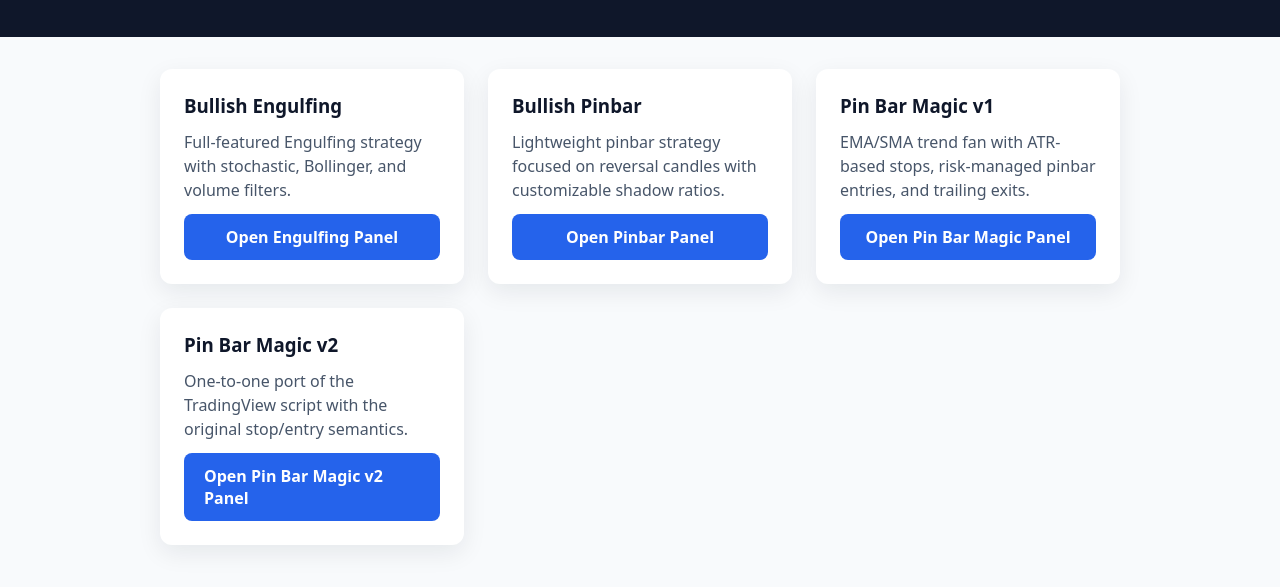
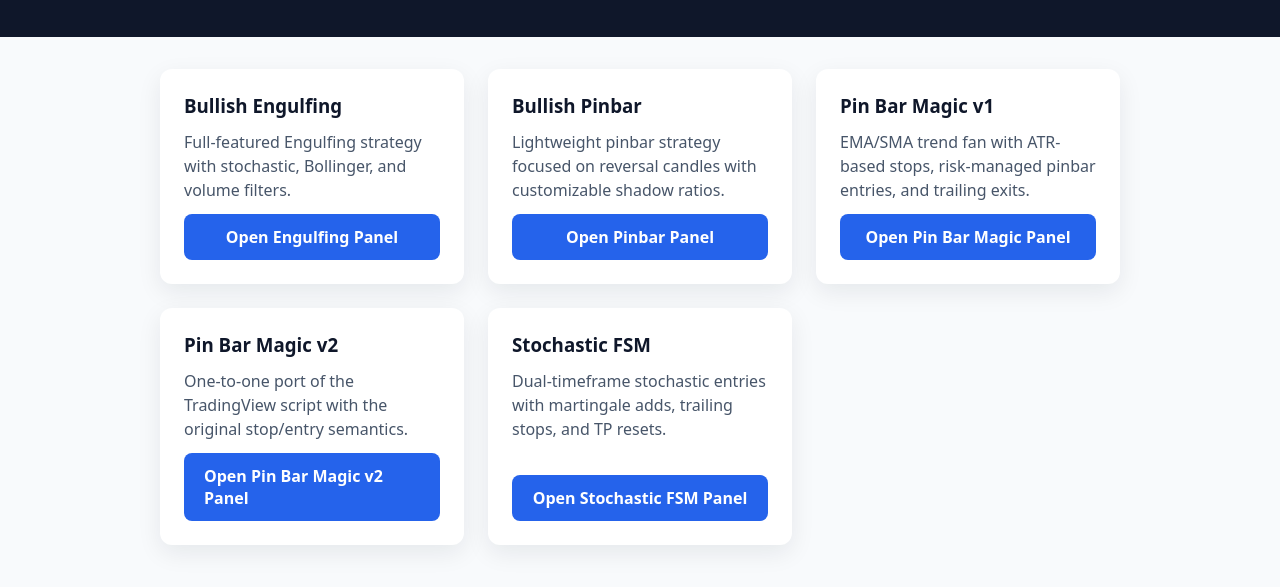
Before and after one commit to amirphl/Simpler-Trader, a plain HTML site: page web/ui/index.html in a window 1280 px wide. Shown: the part 135-722 px from the top of the page. Drawn offline with Linux system fonts and the light colour scheme.

Commit message:
feat(ui): link stochastic FSM panel

```diff
--- a/web/ui/index.html
+++ b/web/ui/index.html
@@ -93,6 +93,11 @@
           <p>One-to-one port of the TradingView script with the original stop/entry semantics.</p>
           <a href="/static/pinbar_magic_v2.html">Open Pin Bar Magic v2 Panel</a>
         </section>
+        <section class="card">
+          <h3>Stochastic FSM</h3>
+          <p>Dual-timeframe stochastic entries with martingale adds, trailing stops, and TP resets.</p>
+          <a href="/static/stochastic_fsm.html">Open Stochastic FSM Panel</a>
+        </section>
       </div>
     </main>
   </body>
```
